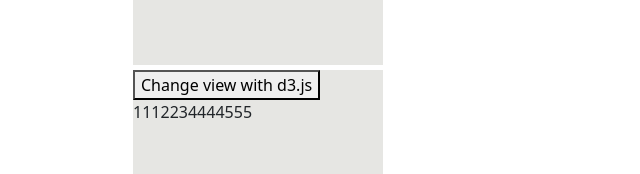
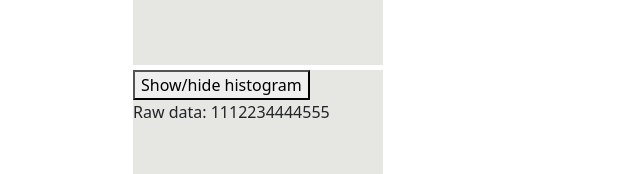
Before and after one commit to henrituol/datankanssa, a React (Create React App) app in the folder client/: page / in a window 1280 px wide. Shown: the part 392-566 px from the top of the page, without its empty margins (0-640 px from the left). Built offline with nearby package versions, Linux system fonts and the light colour scheme.

Commit message:
Added simple histogram

```diff
--- a/client/src/components/Histogram.js
+++ b/client/src/components/Histogram.js
@@ -3,25 +3,78 @@
 function Histogram(props) {
     console.log(props);
 
-    let i = 0;
+    // set the dimensions and margins of the graph
+    const margin = {top: 5, right: 30, bottom: 30, left: 40},
+    width = 250 - margin.left - margin.right,
+    height = 200 - margin.top - margin.bottom;
+
+    // Depending on wheteher button has been clicked or not, show or hide the histogram.
+    let historgramIsHidden = true;
     const activateD3 = () => {
-        if (i === 0) {
+        if (historgramIsHidden === true) {
+            historgramIsHidden = false;
+
             d3.selectAll("#histogramText").style("color", "blue");
             d3.select(".histogram").append("p").attr("id", "helloId").text("Hello!");
-            i = 1;
+
+            // append the svg object to the histogram div.
+            const svg = d3.select(".histogram")
+            .append("svg")
+                .attr("width", width + margin.left + margin.right)
+                .attr("height", height + margin.top + margin.bottom)
+                .attr("id", "histrogramAsSVG")
+                .append("g")
+                    .attr("transform",
+                    `translate(${margin.left},${margin.top})`);
+
+
+            // X axis: scale and draw:
+            const xAxis = d3.scaleLinear()
+                .domain([1, 5]) // These hard-coded values ought to be changed.
+                .range([0, (width*0.9)]);
+            svg.append("g")
+                .attr("transform", `translate(0, ${height})`)
+                .call(d3.axisBottom(xAxis).ticks(5)); // Without ticks(), histogram would show 1.5, 2.5 etc.
+
+            // set the parameters for the histogram
+            const histogram = d3.bin()
+                .thresholds(5); // Number of bins
+
+            // And apply this function to data to get the bins
+            const bins = histogram(props.data);
+
+            // Y axis: scale and draw:
+            const yAxis = d3.scaleLinear()
+                .range([height, 0])
+                .domain([0, 4]); // These hard-coded values ought to be changed.
+            svg.append("g")
+                .call(d3.axisLeft(yAxis).ticks(4));
+
+            // Add the bar rectangles to the svg element
+            svg.selectAll("rect")
+                .data(bins)
+                .join("rect")
+                    .attr("x", 1)
+                .attr("transform", function(d) { return `translate(${xAxis(d.x0)} , ${yAxis(d.length)})`})
+                    .attr("width", function(d) { return xAxis(d.x1) - xAxis(d.x0) -1})
+                    .attr("height", function(d) { return height - yAxis(d.length); })
+                    .style("fill", "blue")
+
 
         } else {
             d3.selectAll("#histogramText").style("color", "black");
-            d3.select("#helloId").remove("p")
-            i = 0;
+            d3.select("#helloId").remove("p");
+            d3.select("#histrogramAsSVG").remove("svg");
+
+            historgramIsHidden = true;
         }
     }
 
     return (
         <div className="histogram">
-            <button onClick={activateD3}>Change view with d3.js</button>
+            <button onClick={activateD3}>Show/hide histogram</button>
             <p id="histogramText">
-                {props.data}
+                Raw data: {props.data}
             </p>
         </div>
     );
```
